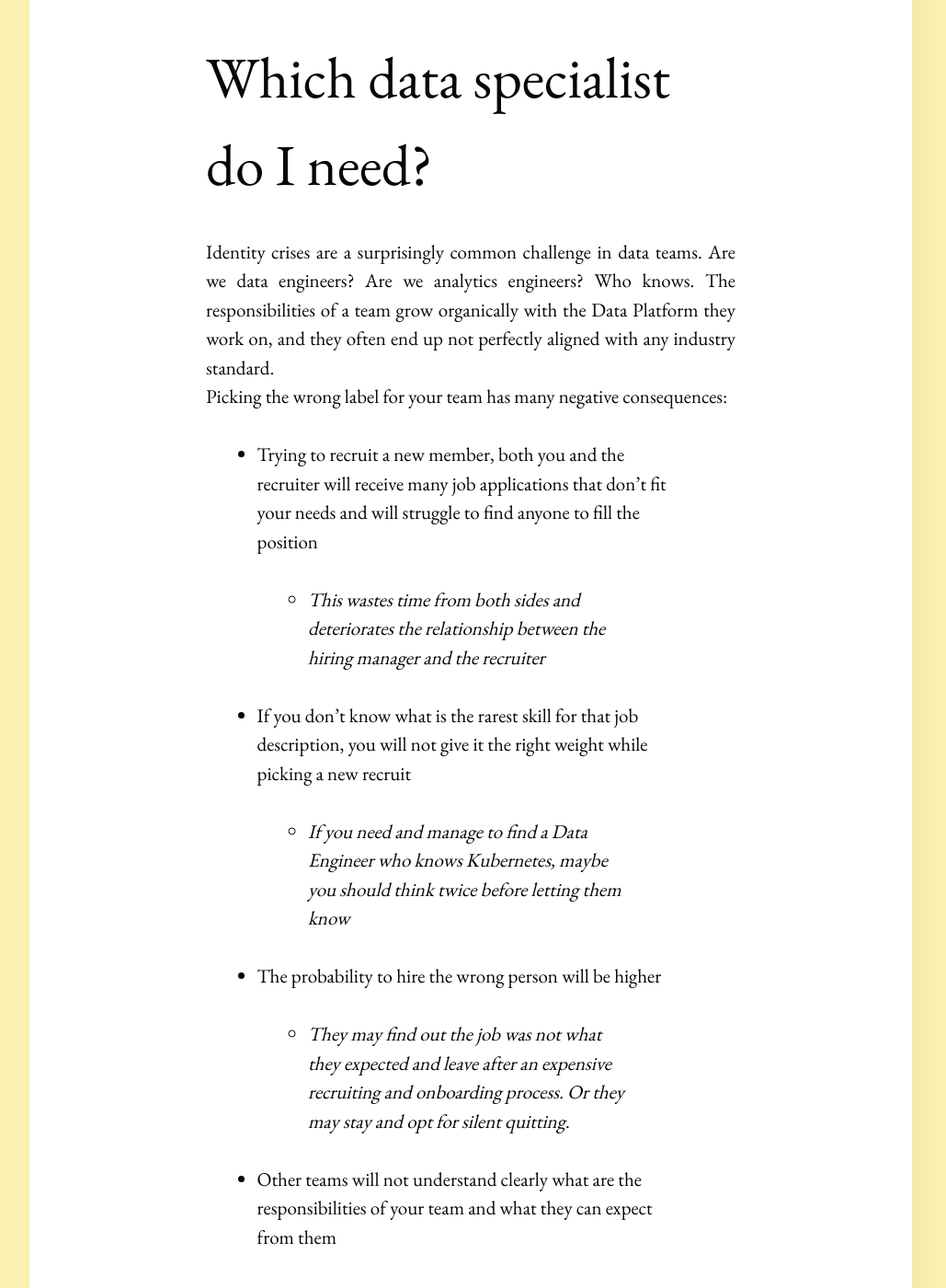
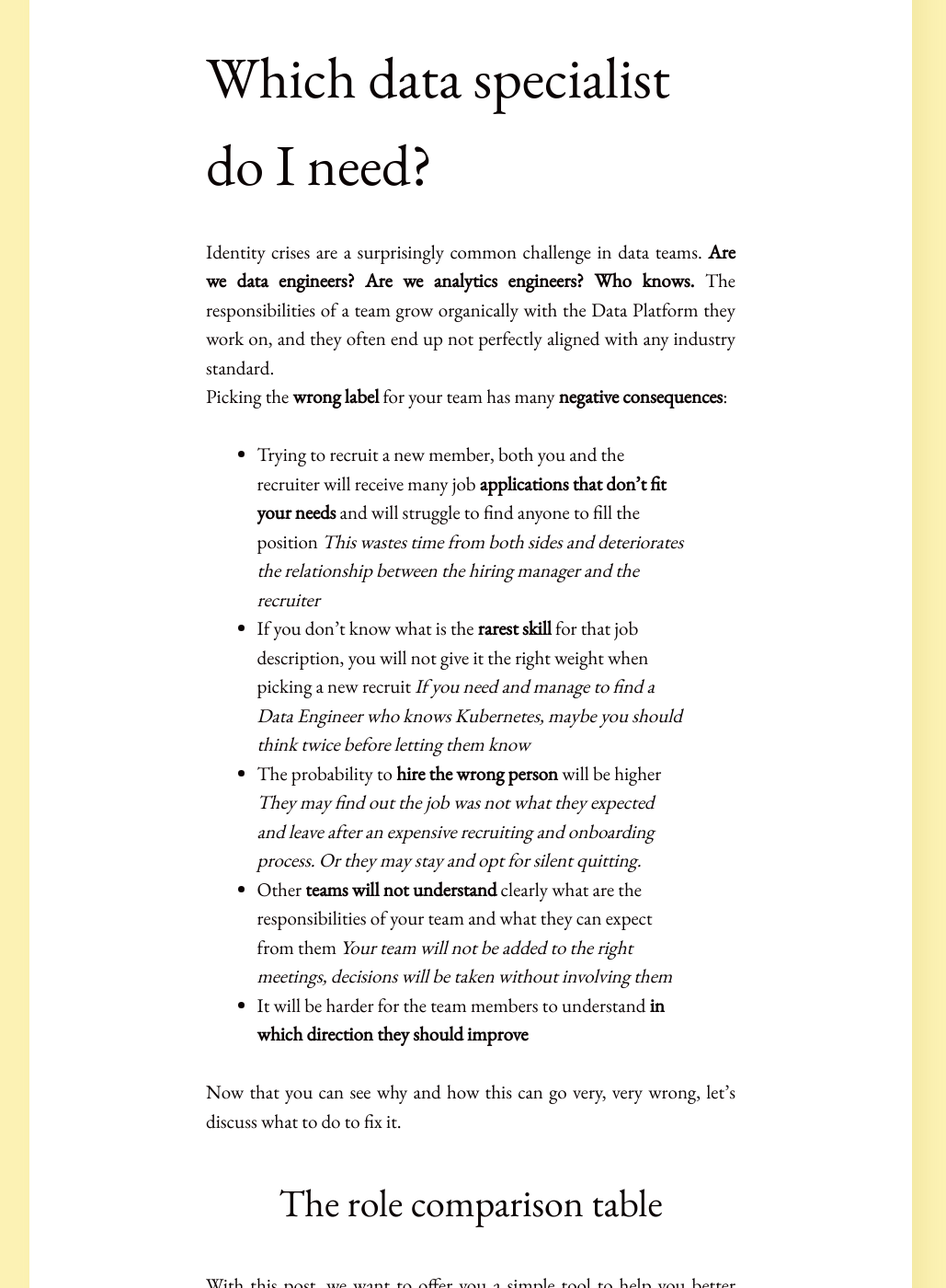
Before and after one commit to carmigno/carmigno.github.io, a Jekyll site: the page built from _posts/2022-09-05-data-employees.md, in a window 1280 px wide and 1400 px high, scrolled down 432 px. Shown: the whole window at 92% size, without its empty margins (128-1157 px from the left). Built offline with Jekyll 4.4.1, drawn with Linux system fonts in a browser that asks for light colours; some of the changed text lies outside the part shown.

Commit message:
Applied marco's suggestions, added more bold

```diff
--- a/_posts/2022-09-05-data-employees.md
+++ b/_posts/2022-09-05-data-employees.md
@@ -8,19 +8,19 @@ hidden: true
 
 # Which data specialist do I need?
 
-Identity crises are a surprisingly common challenge in data teams. Are we data engineers? Are we analytics engineers? Who knows.
+Identity crises are a surprisingly common challenge in data teams. **Are we data engineers? Are we analytics engineers? Who knows.**
 The responsibilities of a team grow organically with the Data Platform they work on, and they often end up not perfectly aligned with any industry standard.
 
-Picking the wrong label for your team has many negative consequences:
-* Trying to recruit a new member, both you and the recruiter will receive many job applications that don't fit your needs and will struggle to find anyone to fill the position
-  * *This wastes time from both sides and deteriorates the relationship between the hiring manager and the recruiter*
-* If you don't know what is the rarest skill for that job description, you will not give it the right weight while picking a new recruit
-  * *If you need and manage to find a Data Engineer who knows Kubernetes, maybe you should think twice before letting them know*
-* The probability to hire the wrong person will be higher
-  * *They may find out the job was not what they expected and leave after an expensive recruiting and onboarding process. Or they may stay and opt for silent quitting.*
-* Other teams will not understand clearly what are the responsibilities of your team and what they can expect from them
-  * *Your team will not be added to the right meetings, decisions will be taken without involving them*
-* It will be harder for the team members to understand what are the skills that they should improve to grow further
+Picking the **wrong label** for your team has many **negative consequences**:
+* Trying to recruit a new member, both you and the recruiter will receive many job **applications that don't fit your needs** and will struggle to find anyone to fill the position
+  *This wastes time from both sides and deteriorates the relationship between the hiring manager and the recruiter*
+* If you don't know what is the **rarest skill** for that job description, you will not give it the right weight when picking a new recruit
+  *If you need and manage to find a Data Engineer who knows Kubernetes, maybe you should think twice before letting them know*
+* The probability to **hire the wrong person** will be higher
+  *They may find out the job was not what they expected and leave after an expensive recruiting and onboarding process. Or they may stay and opt for silent quitting.*
+* Other **teams will not understand** clearly what are the responsibilities of your team and what they can expect from them
+  *Your team will not be added to the right meetings, decisions will be taken without involving them*
+* It will be harder for the team members to understand **in which direction they should improve**
 
 Now that you can see why and how this can go very, very wrong, let's discuss what to do to fix it.
 
@@ -44,17 +44,19 @@ The table is thought to be used as below:
 3. Delete the rows you did not fill in, to consider only the tech in your stack
 4. Compare your team's column with the other ones: pick the data role that is closest to your team
   * If you notice that you cannot decide between multiple roles, then your team is between those
-4. Find which skills are creating issues
+5. Find which skills are creating issues
   * The tech skills that are available in your team but are not listed in the role you picked, are the ones that are going to be difficult. So now you know.
-  * The tech skills that are marked with a `*` symbol are in general rarer
-  * The tech skills that are not on the list, are in general rarer in the data market.
+  * The tech skills that are marked with a `*` symbol are in general uncommon
+  * The tech skills that are not on the list, are in general uncommon in the data market.
 
-**Please note**: we assume that the knowledge of Python and Git is fundamental for everyone involved, so we don't include it in the table.
+**Assumptions for the table**
+* We consider an environment in which the teams are big enough to have the roles as cleanly separated as possible (e.g. a big corporate environment). In smaller companies, the roles overlap, but having them divided in the table will help you understand the combinations between the roles;
+* We assume that the knowledge of **Python** and **Git** is fundamental for everyone involved, so we don't include it in the table.
 
 | **Tech skills** / **Roles**                         | Data engineer | Analytics Engineer | Data Analyst | Data Scientist | ML Engineer | Cloud/DevOps Engineer | **Your team** |
 | --------------------------------------------------- | ------------- | ------------------ | ------------ | -------------- | ----------- | --------------------- | ------------- |
-| AWS/Azure/GCP (General platform knowledge)          | ++            |                    | +            |                | +           | ++                    |               |
-| Bash                                                | +             |                    |              | +              | +           | +                     |               |
+| AWS/Azure/GCP (General platform knowledge)          | ++            | +                  | +            | +              | +           | ++                    |               |
+| Bash                                                | +             |                    |              | +              | +           | ++                    |               |
 | Business knowledge                                  |               | +                  | ++           | +              | +           |                       |               |
 | CI/CD pipelines (GitHub, Gitlab, Concourse, ArgoCD) | +             |                    |              | +              | +           | ++                    |               |
 | Cloud data storage and infrastructure               | ++            |                    |              |                |             | +                     |               |
@@ -63,23 +65,23 @@ The table is thought to be used as below:
 | Data visualization                                  |               | +                  | ++           | ++             | +           |                       |               |
 | Dbt                                                 | +             | ++                 |              |                | +           |                       |               |
 | Deployment of ML models as webapps (R-Shiny, Flask) | +             |                    |              | +              | ++          |                       |               |
-| Docker                                              | +             |                    |              | +              | +           | +                     |               |
+| Docker                                              | +             |                    |              | +              | +           | ++                    |               |
 | ELT/ETL pipelines                                   | ++            | +                  |              | +              | +           |                       |               |
 | Exploratory data analysis                           |               | +                  |              | ++             | +           |                       |               |
 | Git (administration)                                | +             |                    |              |                |             | ++                    |               |
 | Golang*                                             |               |                    |              |                |             | +                     |               |
 | Hadoop*                                             | ++            |                    |              | +              | +           |                       |               |
-| Implementation of business rules in SQL             |               | ++                 | ++           | +              | +           |                       |               |
+| Implementation of business rules in SQL             | +             | ++                 | ++           | +              | +           |                       |               |
 | Infrastructure as code (Terraform/Ansible/Chef)     | +             |                    |              |                |             | ++                    |               |
 | Kafka/Data Streaming*                               | ++            |                    |              | +              | +           |                       |               |
 | Kubernetes                                          |               |                    |              |                |             | ++                    |               |
-| Machine Learning Models                             |               |                    |              | ++             | ++          |                       |               |
+| Machine Learning Models                             | +             |                    |              | ++             | ++          |                       |               |
 | Pandas/Numpy                                        | +             | +                  | ++           | ++             | ++          |                       |               |
 | Reporting                                           |               |                    | ++           | +              | +           |                       |               |
-| SQL                                                 | +             | ++                 | ++           | +              | +           |                       |               |
+| SQL                                                 | ++            | ++                 | ++           | +              | +           |                       |               |
 | Scala*                                              | ++            |                    |              | +              | +           |                       |               |
 | Snowflake/DWH                                       | +             | ++                 | +            | +              | +           |                       |               |
-| Spark*                                              | +             |                    | +            | ++             | ++          |                       |               |
+| Spark*                                              | ++            |                    | +            | ++             | ++          |                       |               |
 
 ## Example
 It sounds more complicated than it should, let's make an example to clarify.
```
Also changed, not shown: other parts of _posts/2022-09-05-data-employees.md (+2 -2 lines).
